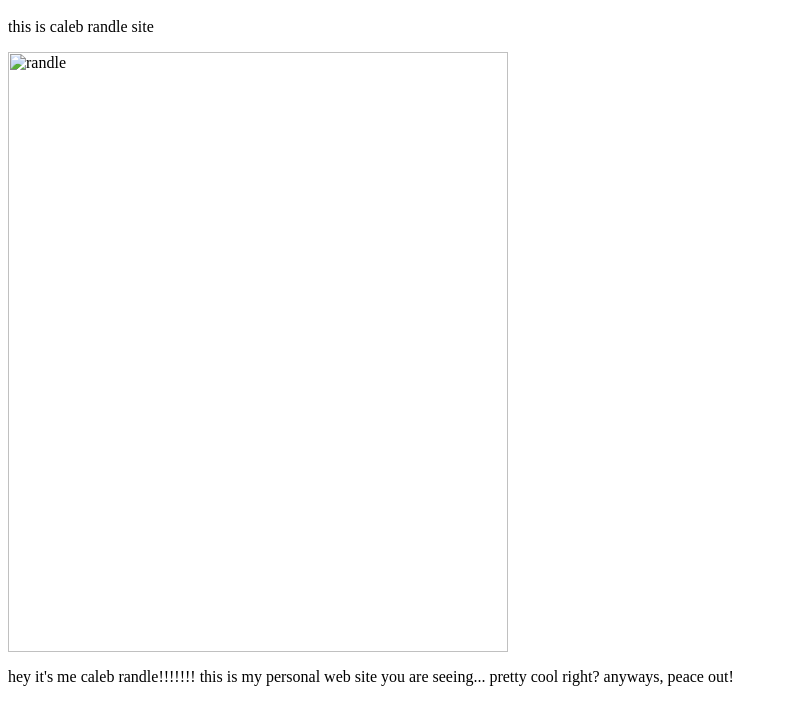
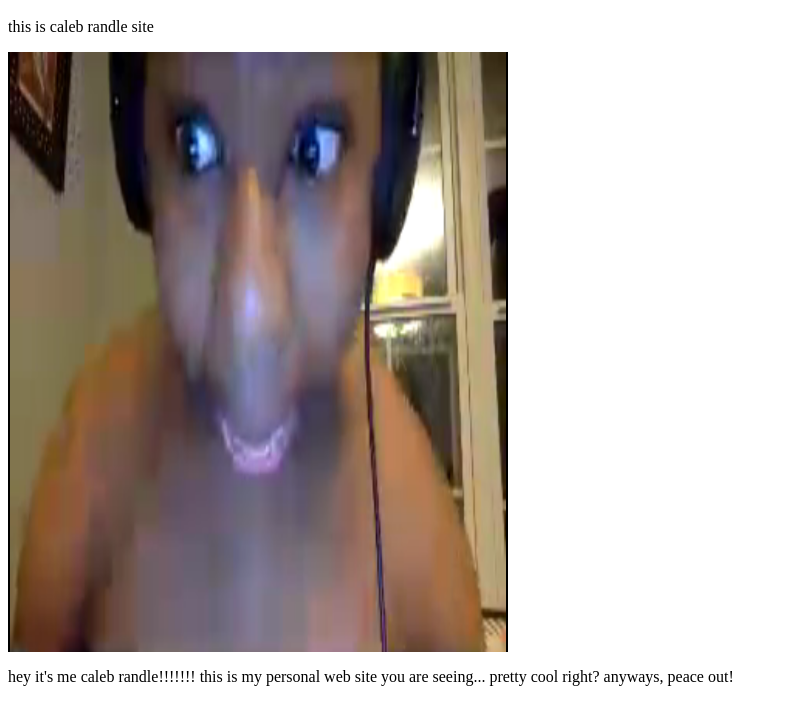
Before and after one commit to websitebrooks/randleporn, a plain HTML site: page index.html in a window 1280 px wide. Shown: the part 48-772 px from the top of the page, without its empty margins (0-787 px from the left). Drawn offline with Linux system fonts and the light colour scheme.

Commit message:
Update index.html

```diff
--- a/index.html
+++ b/index.html
@@ -1,6 +1,6 @@
 <html>
 <h1>PROPERTY OF CALEB RANDLE</h1>
 <p>this is caleb randle site</p>
-<img src="randle.png" alt="randle" width="500" height="600">
+<img src="assets/images/randle.png" alt="randle" width="500" height="600">
 <p>hey it's me caleb randle!!!!!!! this is my personal web site you are seeing... pretty cool right? anyways, peace out!</p>
 </html>
```
